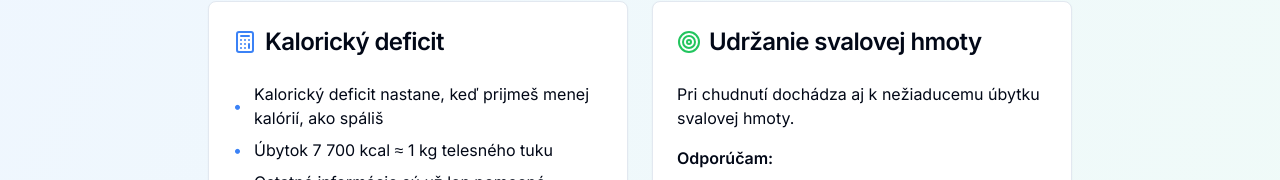
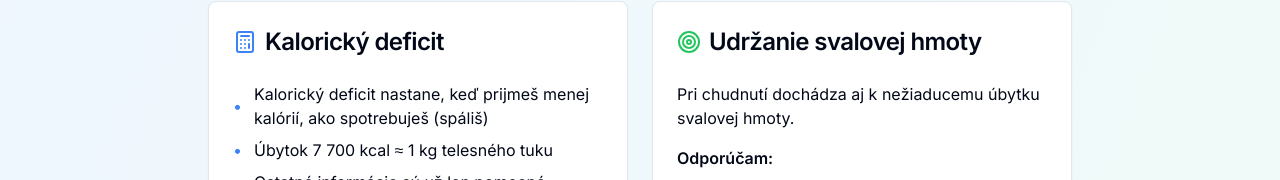
Before and after one commit to Luxqs/slimzyo, a React (Vite) app: page / in a window 1280 px wide. Shown: the part 422-602 px from the top of the page. Built offline with nearby package versions, Linux system fonts and the light colour scheme.

Commit message:
Visual edit in Lovable
Edited UI in Lovable

```diff
--- a/src/pages/Index.tsx
+++ b/src/pages/Index.tsx
@@ -43,7 +43,7 @@ const Index = () => {
                 <ul className="space-y-2 mb-4">
                    <li className="flex items-center text-sm md:text-base">
                      <span className="text-blue-500 mr-3 flex-shrink-0">•</span>
-                      <span>Kalorický deficit nastane, keď prijmeš menej kalórií, ako spáliš</span>
+                      <span>Kalorický deficit nastane, keď prijmeš menej kalórií, ako spotrebuješ (spáliš)</span>
                     </li>
                     <li className="flex items-center text-sm md:text-base">
                       <span className="text-blue-500 mr-3 flex-shrink-0">•</span>
```
